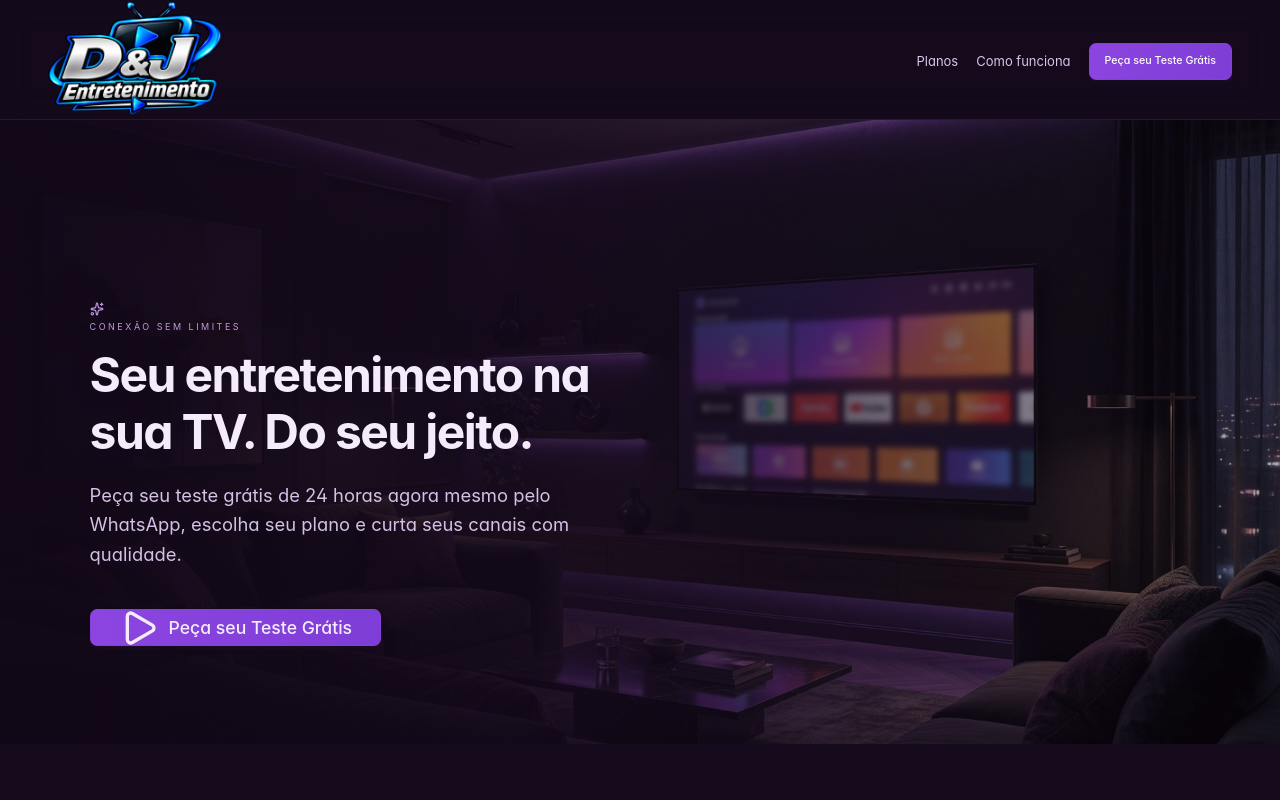
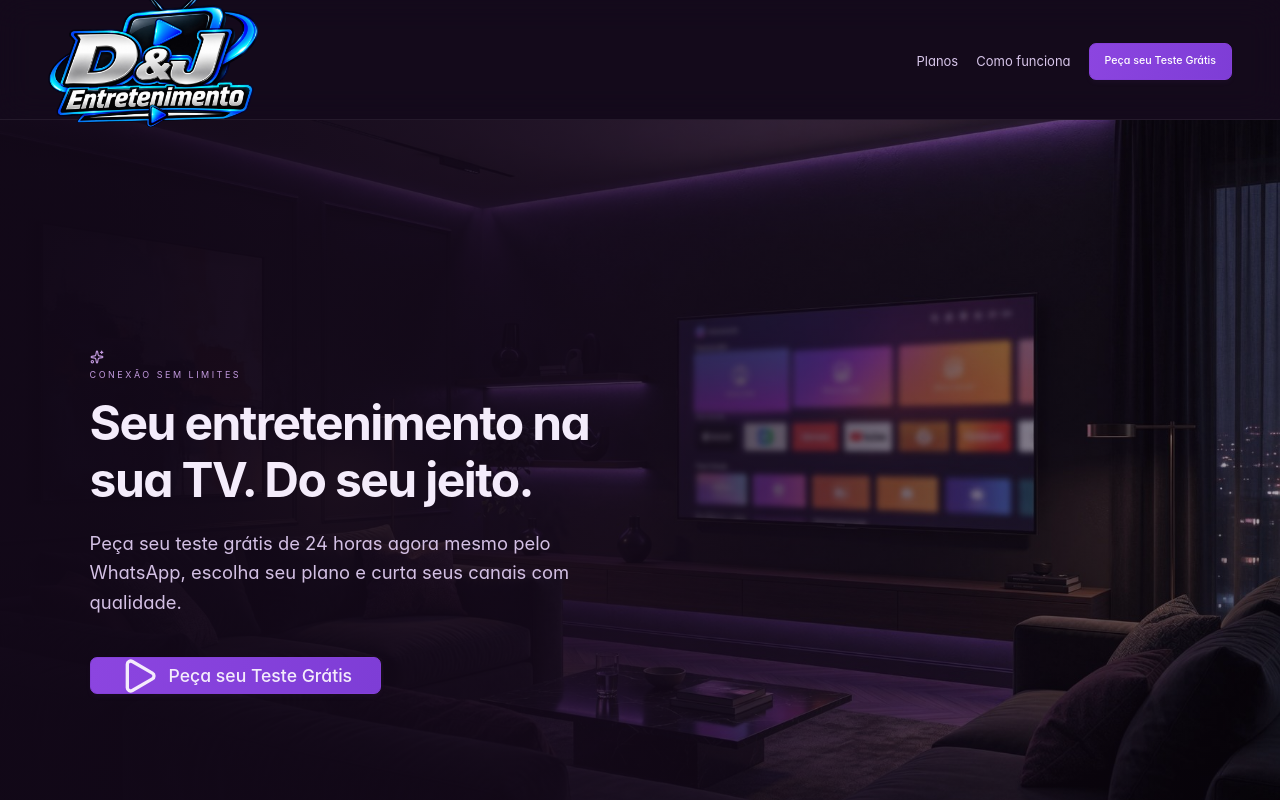
Before and after one commit to douglasplaymta-rgb/D-J-Unitv, a Next.js app: page / in a window 1280 px wide. Shown: the top 800 px of the page. Built offline with nearby package versions, Linux system fonts and the light colour scheme; no server answers; the database is empty; a web font is replaced by a local one.

Commit message:
Aumenta tamanho da logo para 140px e desce mais o conteudo antes da TV

```diff
--- a/src/components/landing.tsx
+++ b/src/components/landing.tsx
@@ -23,7 +23,7 @@ export default function Landing() {
       <section className="site-hero">
         <img src="/images/landing-living.jpg" alt="" className="site-hero-photo"/>
         <div className="site-hero-shade"/>
-        <div className="site-hero-copy" style={{ paddingTop: '180px', paddingBottom: '60px' }}>
+        <div className="site-hero-copy" style={{ paddingTop: '230px', paddingBottom: '70px' }}>
           <span className="banner eyebrow"><Sparkles size={14}/> CONEXÃO SEM LIMITES</span>
           <h1 style={{ fontSize: '3rem', lineHeight: '1.2', marginBottom: '20px' }}>Seu entretenimento na sua TV. Do seu jeito.</h1>
           <p style={{ fontSize: '1.15rem', marginBottom: '30px', lineHeight: '1.6' }}>Peça seu teste grátis de 24 horas agora mesmo pelo WhatsApp, escolha seu plano e curta seus canais com qualidade.</p>
--- a/src/components/ui.tsx
+++ b/src/components/ui.tsx
@@ -10,7 +10,7 @@ export function Brand() {
       <img
         src="/images/logo.png"
         alt="D&J Entretenimento"
-        style={{ height: '115px', width: 'auto', objectFit: 'contain' }}
+        style={{ height: '140px', width: 'auto', objectFit: 'contain' }}
       />
     </div>
   );
```
